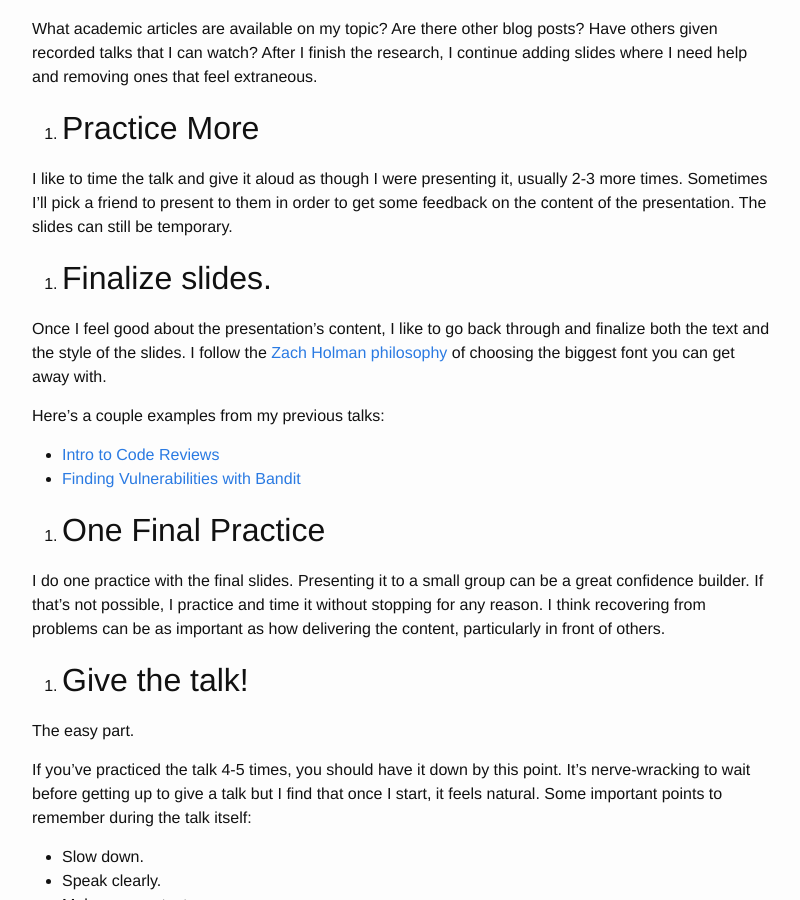
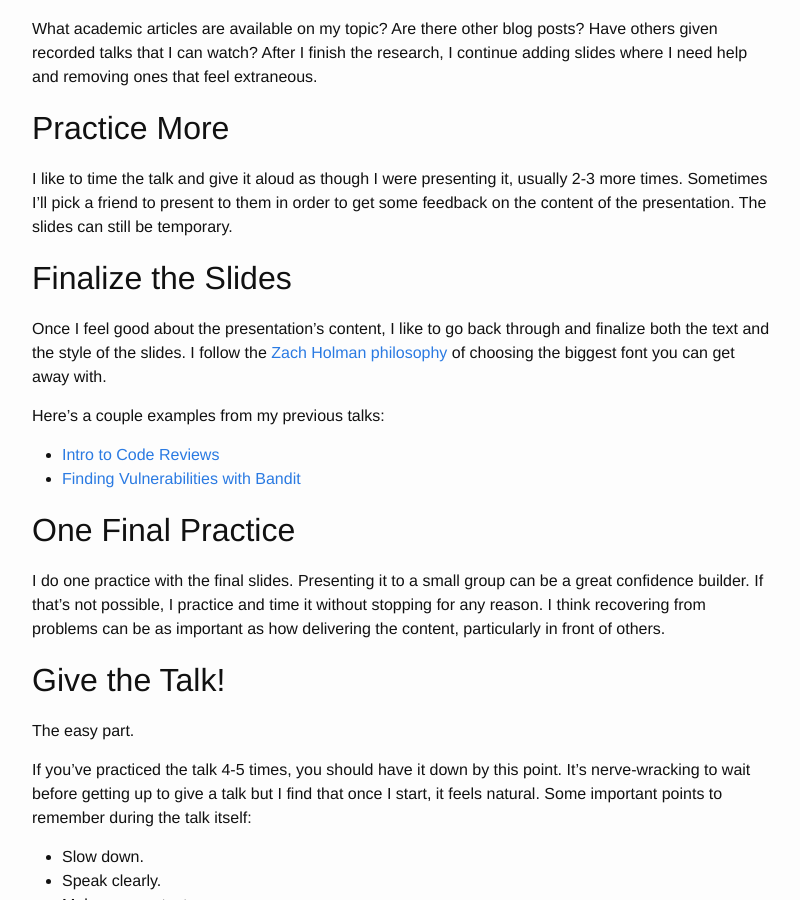
Before and after one commit to kevinlondon/kevinlondon.github.io, a Jekyll site: the page built from _posts/2015-11-01-how-i-prepare-talks.md, in a window 1280 px wide and 900 px high, scrolled down 2316 px. Shown: the whole window, without its empty margins (238-1038 px from the left). Built offline with Jekyll 4.4.1, drawn with Linux system fonts in a browser that asks for light colours; comment, search, counter and statistics services are not loaded; part of the change alters nothing that is shown.

Commit message:
Update formatting on the post.

```diff
--- a/_posts/2015-11-01-how-i-prepare-talks.md
+++ b/_posts/2015-11-01-how-i-prepare-talks.md
@@ -25,7 +25,7 @@ No one has ever said "It's a simple 11 point plan!" and meant it.
 That said, most of these go by quickly. Let's go into each item in detail.
 
 
-1. Pick a Topic
+Pick a Topic
 ---------------
 
 I sometimes get stuck when I try to come up with a topic.
@@ -43,7 +43,7 @@ learned](http://ideas.time.com/2011/11/30/the-protege-effect/) and helps me feel
 more like an expert in that area.
 
 
-2. Write About It
+Write About It
 -----------------
 
 I like to write a long-form blog post on the topic before I continue.
@@ -71,7 +71,7 @@ I also use the post as a way to tell if what I'm writing about would be
 interesting for attendees.
 
 
-3. Pick the Primary Points
+Pick the Primary Points
 --------------------------
 
 Great talks contain a few simple points.  A common recommendation I've read is
@@ -88,7 +88,7 @@ about. Something about writing on paper helps me condense ideas more
 effectively. I write too much and then edit it down.
 
 
-4. Write the Rough Outline
+Write the Rough Outline
 --------------------------
 
 I think of the outline as a trimmed down, simpler version of the blog post
@@ -98,7 +98,7 @@ not something I release so I don't bother to edit it much. If I spend too
 much time on the outline, I feel tempted to read from it. Do not do that.
 
 
-5. Prepare a First Draft of the Slides
+Prepare a First Draft of the Slides
 --------------------------------------
 
 At this point, I like to create the first pass on the slides. I use
@@ -112,7 +112,7 @@ parts I remember and where I stumble.
 If I'm giving a 30 minute talk, I aim for something like 30-60 slides.
 The style doesn't matter because the slides will probably change.
 
-6. Practice the Talk Out Loud
+Practice the Talk Out Loud
 -----------------------------
 
 I find the first read of a talk intimidating because it tells me
@@ -122,7 +122,7 @@ I feel particularly stuck. After I do a runthrough, I make notes
 about what felt weak and what felt good.
 
 
-7. Research Weak Spots
+Research Weak Spots
 ------------------------------------------------
 
 What academic articles are available on my topic? Are there other blog posts?
@@ -131,7 +131,7 @@ After I finish the research, I continue adding slides where I need help
 and removing ones that feel extraneous.
 
 
-8. Practice More
+Practice More
 ----------------
 
 I like to time the talk and give it aloud as though I were presenting it,
@@ -139,7 +139,7 @@ usually 2-3 more times. Sometimes I'll pick a friend to present to them in order
 to get some feedback on the content of the presentation. The slides can still be
 temporary.
 
-9. Finalize slides.
+Finalize the Slides
 -------------------
 
 Once I feel good about the presentation's content, I like to go back through and
@@ -152,7 +152,7 @@ Here's a couple examples from my previous talks:
 * [Intro to Code Reviews](http://kevinlondon.com/2015/06/25/intro-to-code-reviews-talk.html)
 * [Finding Vulnerabilities with Bandit](http://kevinlondon.com/2015/09/24/finding-vulnerabilities-with-bandit.html)
 
-10. One Final Practice
+One Final Practice
 ----------------------
 
 I do one practice with the final slides. Presenting it to a small group can be
@@ -161,7 +161,7 @@ stopping for any reason. I think recovering from problems can be as important
 as how delivering the content, particularly in front of others.
 
 
-11. Give the talk!
+Give the Talk!
 ------------------
 
 The easy part.
```
